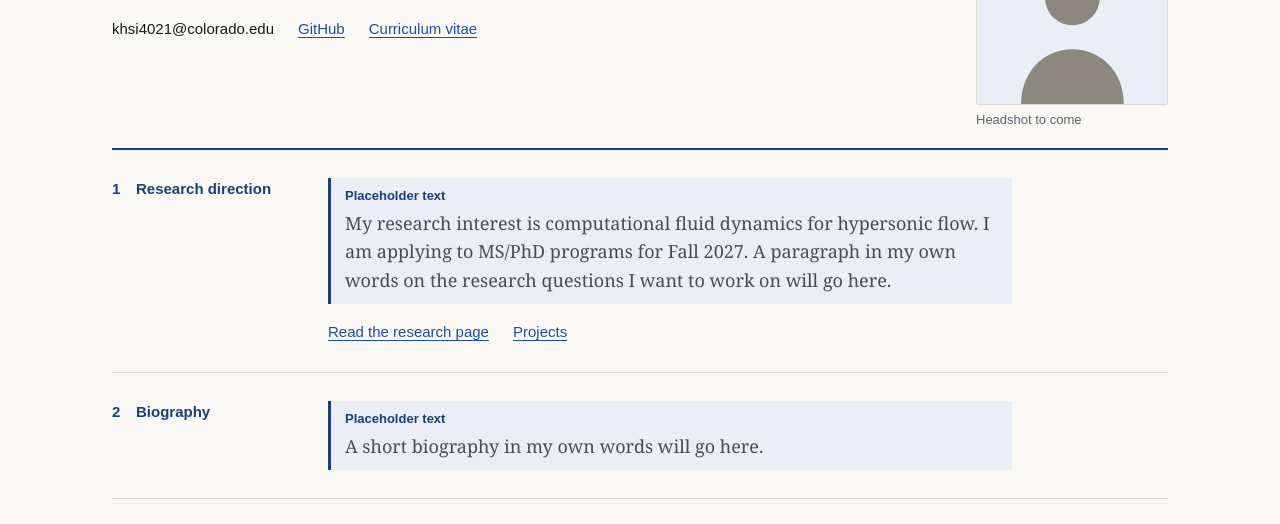
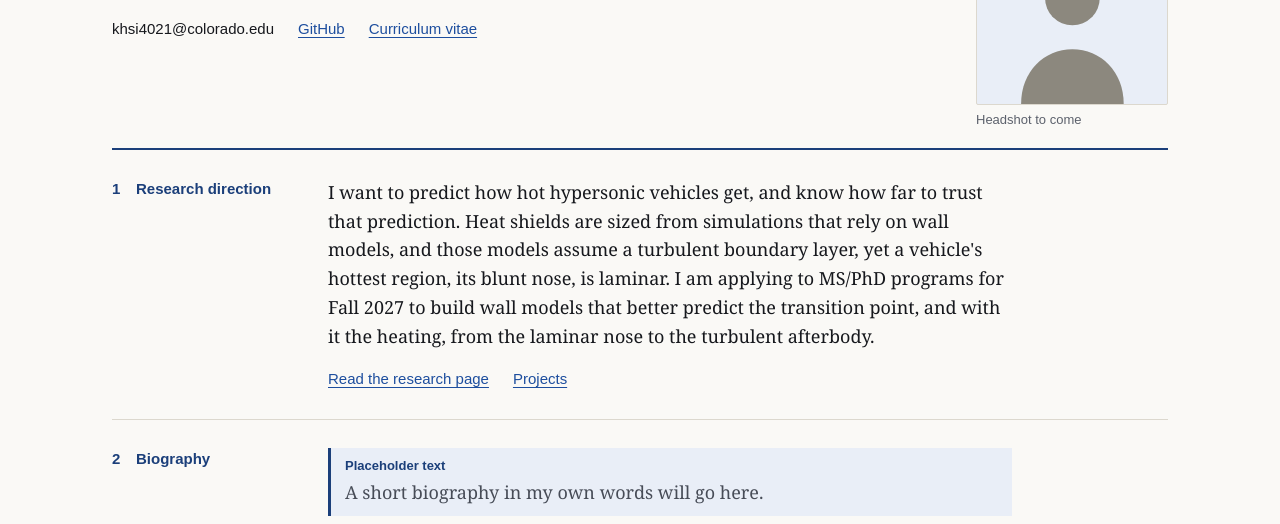
Before and after one commit to khsi4021/khsi4021.github.io, an Astro site: page / in a window 1280 px wide. Shown: the part 239-763 px from the top of the page. Built offline with nearby package versions, Linux system fonts and the light colour scheme; Astro itself is replaced by a stand-in of ours; a web font is replaced by a local one.

Commit message:
Home: research-direction paragraph in Khalil's chosen wording
Co-Authored-By: Claude Opus 5.5 <noreply@anthropic.com>

```diff
--- a/src/pages/index.astro
+++ b/src/pages/index.astro
@@ -139,8 +139,8 @@ const awards = [
 ---
 
 <BaseLayout>
-  <!-- DRAFT: Home copy (Home and About are one page). TODO(Khalil): replace the placeholder blocks
-       (research direction, biography) with your own wording. -->
+  <!-- DRAFT: Home copy (Home and About are one page). Research direction is Khalil's chosen wording (round 10).
+       TODO(Khalil): replace the biography placeholder with your own wording. -->
   <!-- TODO(Khalil): put your headshot in src/assets/headshot/headshot.jpg (or .png / .webp); it replaces the frame. -->
   <!-- TODO(Khalil): CubeSat team size is "six" from your note ("I believe"); confirm. -->
   <div class="wrap">
@@ -205,12 +205,13 @@ const awards = [
         <span class="n">1</span>Research direction
       </h2>
       <div>
-        <div class="placeholder max-w-[68ch]">
-          <p>
-            My research interest is computational fluid dynamics for hypersonic flow. I am applying to MS/PhD programs
-            for Fall 2027. A paragraph in my own words on the research questions I want to work on will go here.
-          </p>
-        </div>
+        <p class="max-w-[68ch]">
+          I want to predict how hot hypersonic vehicles get, and know how far to trust that prediction. Heat shields are
+          sized from simulations that rely on wall models, and those models assume a turbulent boundary layer, yet a
+          vehicle's hottest region, its blunt nose, is laminar. I am applying to MS/PhD programs for Fall 2027 to build
+          wall models that better predict the transition point, and with it the heating, from the laminar nose to the
+          turbulent afterbody.
+        </p>
         <p class="mt-4 flex flex-wrap gap-x-6 gap-y-2 font-sans text-[0.9375rem]">
           <a href="/research/">Read the research page</a>
           <a href="/projects/">Projects</a>
```
